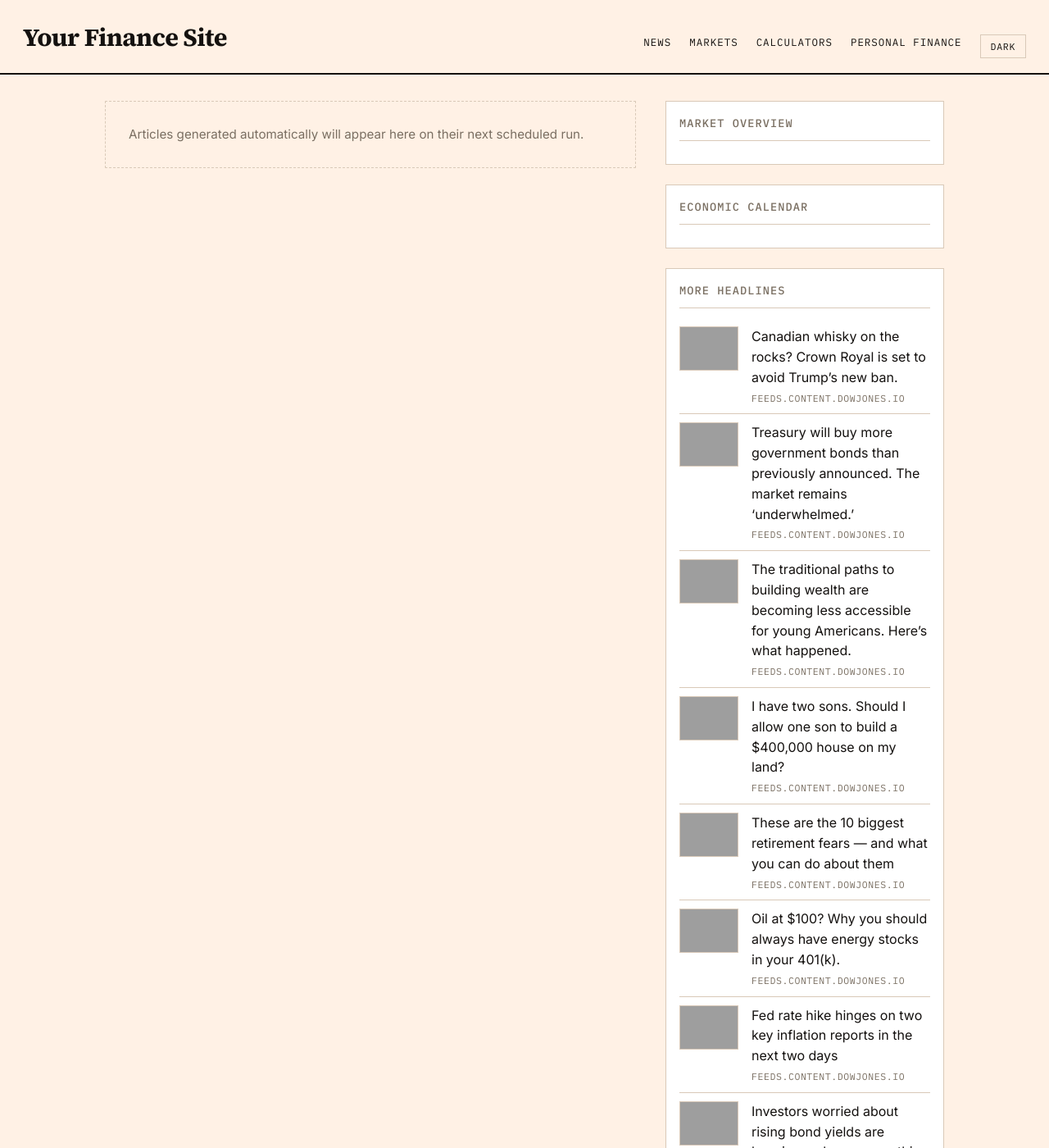
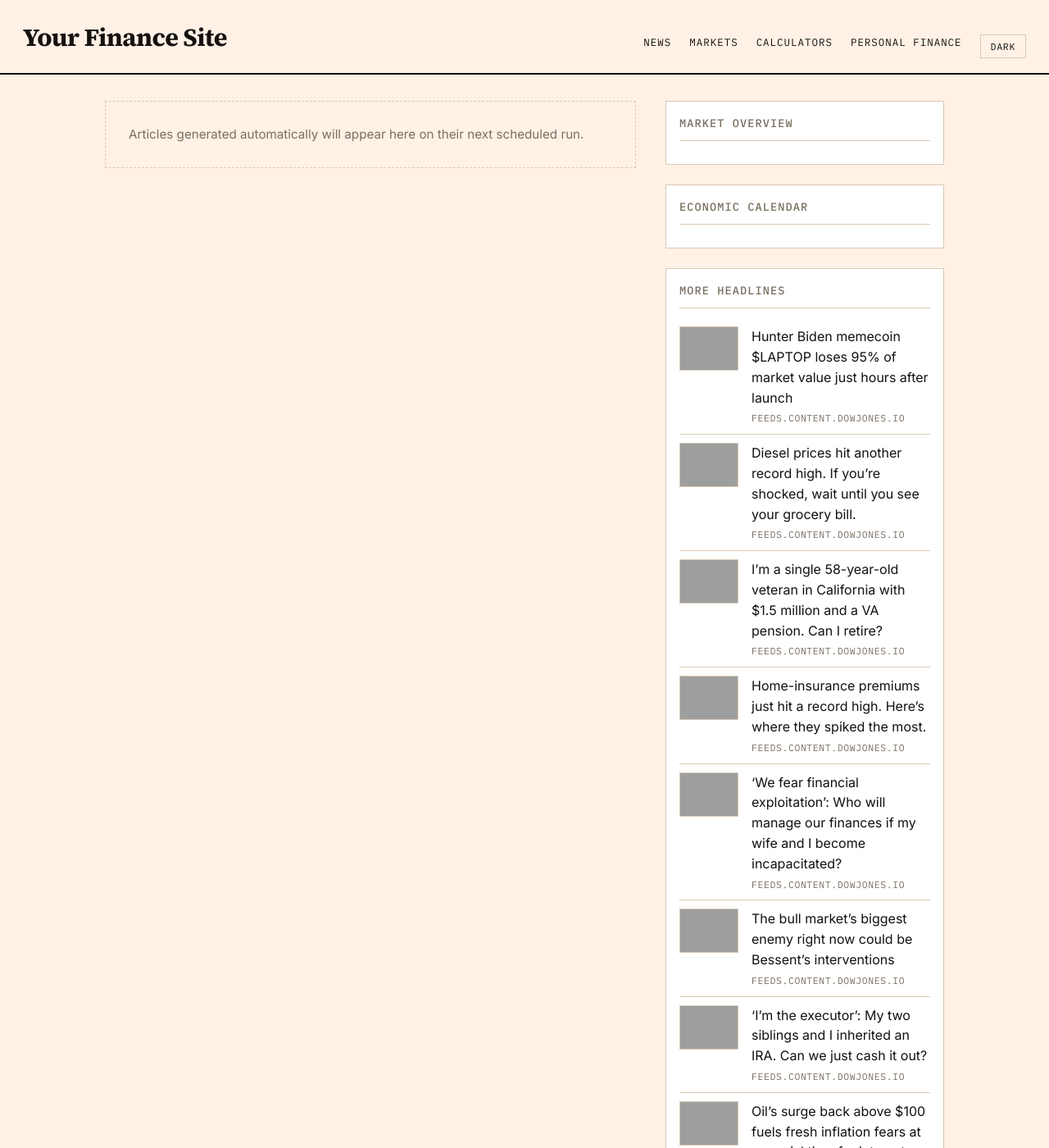
Before and after one commit to GlobTechCo/globtechco.github.io, a Jekyll site: the page built from index.html, in a window 1280 px wide and 1400 px high, cut to the strip 0-1400 px from the top of the window. Shown: the whole strip at 82% size. Built offline with Jekyll 4.4.1, drawn with Linux system fonts in a browser that asks for light colours; a script that is not in the unit is left out; the list of posts is cut into pages by our own code; some of the changed text lies outside the part shown; grey boxes are pictures that could not be loaded.

Commit message:
Auto-content update 2026-09-10

```diff
--- a/_data/aggregator.yml
+++ b/_data/aggregator.yml
@@ -1,50 +1,50 @@
+- title: "Hunter Biden memecoin $LAPTOP loses 95% of market value just hours after launch"
+  link: "https://www.marketwatch.com/story/hunter-bidens-memecoin-flops-falling-95-just-hours-after-launch-3e9307d0?mod=mw_rss_topstories"
+  source: "feeds.content.dowjones.io"
+  pubdate: "Thu, 10 Sep 2026 02:04:00 GMT"
+  image: "https://images.mktw.net/im-16327030"
+- title: "Diesel prices hit another record high. If you\u2019re shocked, wait until you see your grocery bill."
+  link: "https://www.marketwatch.com/story/diesel-prices-hit-another-record-high-if-youre-shocked-wait-until-you-see-your-grocery-bill-afee7076?mod=mw_rss_topstories"
+  source: "feeds.content.dowjones.io"
+  pubdate: "Wed, 09 Sep 2026 22:51:00 GMT"
+  image: "https://images.mktw.net/im-50035069"
+- title: "I\u2019m a single 58-year-old veteran in California with $1.5 million and a VA pension. Can I retire?"
+  link: "https://www.marketwatch.com/story/im-a-single-58-year-old-veteran-with-1-5-million-in-assets-and-a-va-pension-can-i-afford-to-retire-9fadfd41?mod=mw_rss_topstories"
+  source: "feeds.content.dowjones.io"
+  pubdate: "Wed, 09 Sep 2026 22:30:00 GMT"
+  image: "https://images.mktw.net/im-88171770"
+- title: "Home-insurance premiums just hit a record high. Here\u2019s where they spiked the most."
+  link: "https://www.marketwatch.com/story/home-insurance-premiums-just-hit-a-record-high-heres-where-they-spiked-the-most-658ee4d9?mod=mw_rss_topstories"
+  source: "feeds.content.dowjones.io"
+  pubdate: "Wed, 09 Sep 2026 22:21:00 GMT"
+  image: "https://images.mktw.net/im-66292567"
+- title: "\u2018We fear financial exploitation\u2019: Who will manage our finances if my wife and I become incapacitated?"
+  link: "https://www.marketwatch.com/story/we-fear-financial-exploitation-who-will-manage-our-finances-if-my-wife-and-i-become-incapacitated-32efc180?mod=mw_rss_topstories"
+  source: "feeds.content.dowjones.io"
+  pubdate: "Wed, 09 Sep 2026 22:00:00 GMT"
+  image: "https://images.mktw.net/im-45105955"
+- title: "The bull market\u2019s biggest enemy right now could be Bessent\u2019s interventions"
+  link: "https://www.marketwatch.com/story/the-bull-markets-biggest-enemy-right-now-could-be-bessents-interventions-134bbe78?mod=mw_rss_topstories"
+  source: "feeds.content.dowjones.io"
+  pubdate: "Wed, 09 Sep 2026 21:17:00 GMT"
+  image: "https://images.mktw.net/im-91537388"
+- title: "\u2018I\u2019m the executor\u2019: My two siblings and I inherited an IRA. Can we just cash it out?"
+  link: "https://www.marketwatch.com/story/im-the-executor-my-two-siblings-and-i-inherited-an-ira-can-we-just-cash-it-out-dafc5b8d?mod=mw_rss_topstories"
+  source: "feeds.content.dowjones.io"
+  pubdate: "Wed, 09 Sep 2026 21:16:00 GMT"
+  image: "https://images.mktw.net/im-51979575"
+- title: "Oil\u2019s surge back above $100 fuels fresh inflation fears at a crucial time for interest rates"
+  link: "https://www.marketwatch.com/story/brent-crude-reaches-100-as-war-in-iran-intensifies-b73832e2?mod=mw_rss_topstories"
+  source: "feeds.content.dowjones.io"
+  pubdate: "Wed, 09 Sep 2026 20:36:00 GMT"
+  image: "https://images.mktw.net/im-77918704"
+- title: "You should always have energy stocks in your 401(k). Yes, even when oil is at $100."
+  link: "https://www.marketwatch.com/story/oil-at-100-why-you-should-always-have-energy-stocks-in-your-401-k-b82798f1?mod=mw_rss_topstories"
+  source: "feeds.content.dowjones.io"
+  pubdate: "Wed, 09 Sep 2026 20:27:00 GMT"
+  image: "https://images.mktw.net/im-05597260"
 - title: "Canadian whisky on the rocks? Crown Royal is set to avoid Trump\u2019s new ban."
   link: "https://www.marketwatch.com/story/canadian-whisky-on-the-rocks-crown-royal-is-set-to-avoid-trumps-new-ban-2953bea3?mod=mw_rss_topstories"
   source: "feeds.content.dowjones.io"
   pubdate: "Wed, 09 Sep 2026 19:40:00 GMT"
   image: "https://images.mktw.net/im-71236137"
-- title: "Treasury will buy more government bonds than previously announced. The market remains \u2018underwhelmed.\u2019"
-  link: "https://www.marketwatch.com/story/treasury-to-buy-back-more-government-bonds-than-previously-announced-940363ee?mod=mw_rss_topstories"
-  source: "feeds.content.dowjones.io"
-  pubdate: "Wed, 09 Sep 2026 19:27:00 GMT"
-  image: "https://images.mktw.net/im-60416201"
-- title: "The traditional paths to building wealth are becoming less accessible for young Americans. Here\u2019s what happened."
-  link: "https://www.marketwatch.com/story/the-traditional-paths-to-building-wealth-are-becoming-less-accessible-for-young-americans-80112c08?mod=mw_rss_topstories"
-  source: "feeds.content.dowjones.io"
-  pubdate: "Wed, 09 Sep 2026 17:30:00 GMT"
-  image: "https://images.mktw.net/im-81709067"
-- title: "I have two sons. Should I allow one son to build a $400,000 house on my land?"
-  link: "https://www.marketwatch.com/story/i-have-two-sons-should-i-allow-one-son-to-build-a-400-000-house-on-my-property-im-not-permitted-to-subdivide-the-land-5ec23b62?mod=mw_rss_topstories"
-  source: "feeds.content.dowjones.io"
-  pubdate: "Wed, 09 Sep 2026 17:30:00 GMT"
-  image: "https://images.mktw.net/im-10973880"
-- title: "These are the 10 biggest retirement fears \u2014 and what you can do about them"
-  link: "https://www.marketwatch.com/story/these-are-the-10-biggest-retirement-fears-and-what-you-can-do-about-them-4dde8b9c?mod=mw_rss_topstories"
-  source: "feeds.content.dowjones.io"
-  pubdate: "Wed, 09 Sep 2026 16:38:00 GMT"
-  image: "https://images.mktw.net/im-68447980"
-- title: "Oil at $100? Why you should always have energy stocks in your 401(k)."
-  link: "https://www.marketwatch.com/story/oil-at-100-why-you-should-always-have-energy-stocks-in-your-401-k-b82798f1?mod=mw_rss_topstories"
-  source: "feeds.content.dowjones.io"
-  pubdate: "Wed, 09 Sep 2026 16:19:00 GMT"
-  image: "https://images.mktw.net/im-05597260"
-- title: "Fed rate hike hinges on two key inflation reports in the next two days"
-  link: "https://www.marketwatch.com/story/fed-rate-hike-hinges-on-two-key-inflation-reports-in-the-next-two-days-09d63bd9?mod=mw_rss_topstories"
-  source: "feeds.content.dowjones.io"
-  pubdate: "Wed, 09 Sep 2026 16:18:00 GMT"
-  image: "https://images.mktw.net/im-93514665"
-- title: "Investors worried about rising bond yields are keeping a close eye on this corner of the market"
-  link: "https://www.marketwatch.com/story/investors-worried-about-rising-bond-yields-are-keeping-a-close-eye-on-this-corner-of-the-market-aa4096c8?mod=mw_rss_topstories"
-  source: "feeds.content.dowjones.io"
-  pubdate: "Wed, 09 Sep 2026 16:09:00 GMT"
-  image: "https://images.mktw.net/im-94711622"
-- title: "I\u2019m a single 58-year-old veteran in California with $1.5 million and a VA pension. Can I retire?"
-  link: "https://www.marketwatch.com/story/im-a-single-58-year-old-veteran-with-1-5-million-in-assets-and-a-va-pension-can-i-afford-to-retire-9fadfd41?mod=mw_rss_topstories"
-  source: "feeds.content.dowjones.io"
-  pubdate: "Wed, 09 Sep 2026 16:00:00 GMT"
-  image: "https://images.mktw.net/im-88171770"
-- title: "\u2018We fear financial exploitation\u2019: Who will manage our finances if my wife and I become incapacitated?"
-  link: "https://www.marketwatch.com/story/we-fear-financial-exploitation-who-will-manage-our-finances-if-my-wife-and-i-become-incapacitated-32efc180?mod=mw_rss_topstories"
-  source: "feeds.content.dowjones.io"
-  pubdate: "Wed, 09 Sep 2026 15:46:00 GMT"
-  image: "https://images.mktw.net/im-45105955"
```
